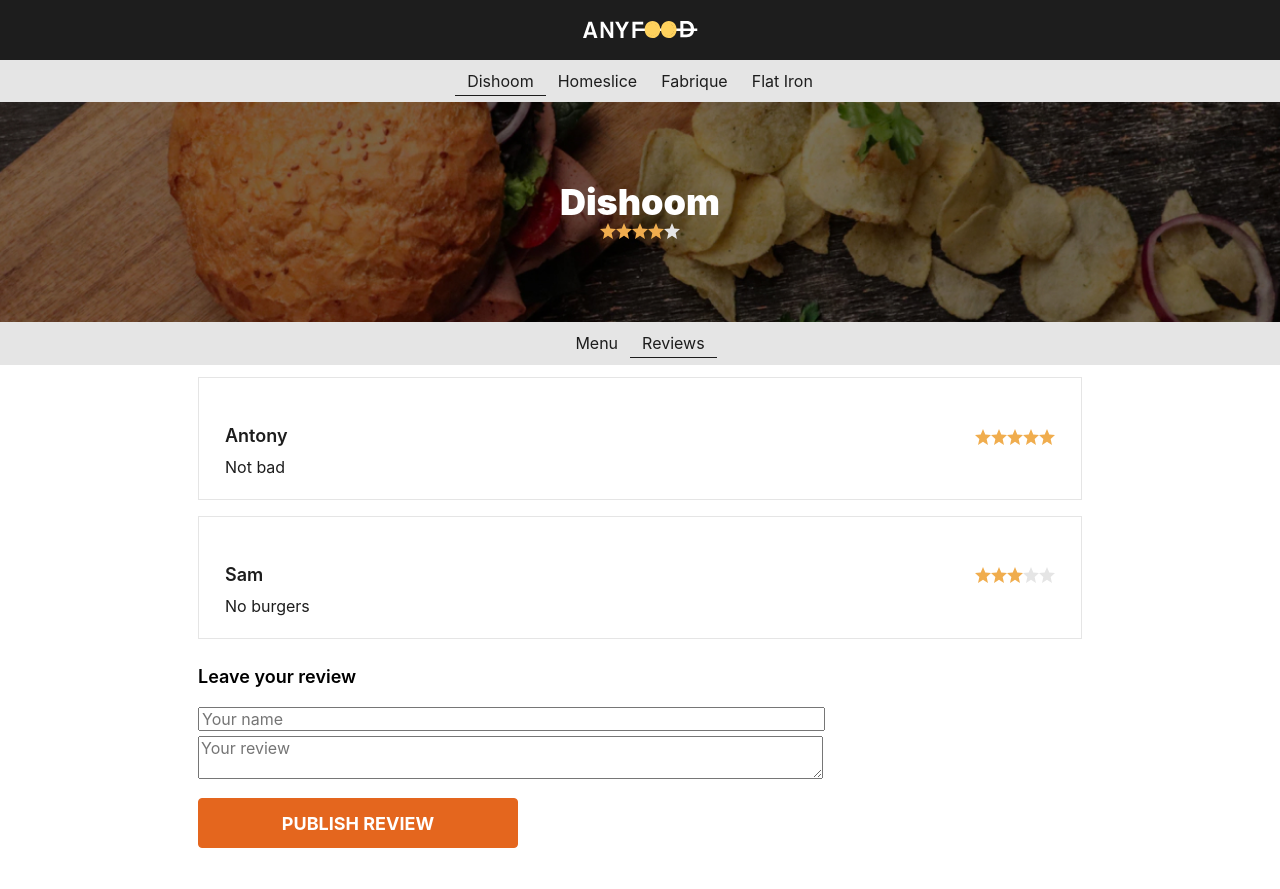
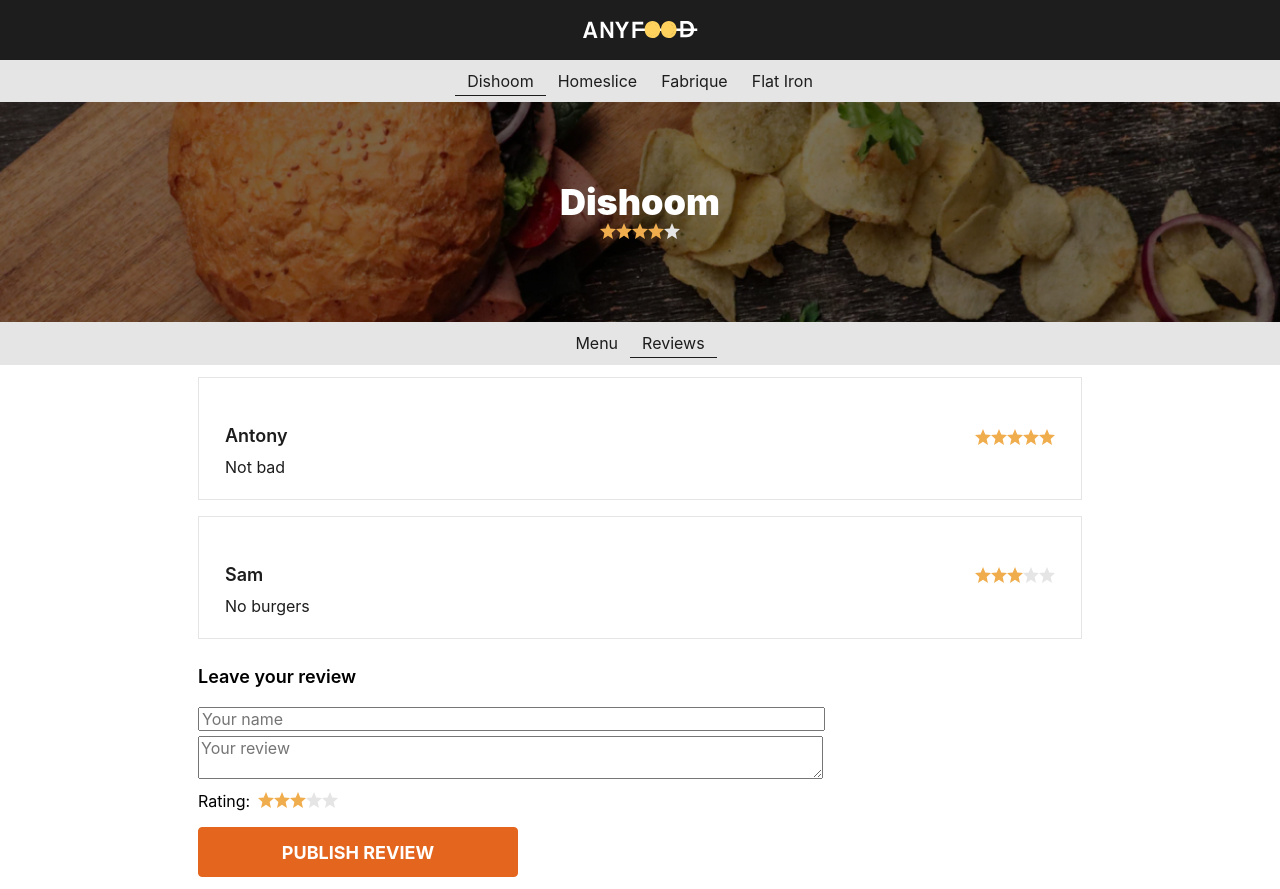
Before and after one commit to maxhasl/maxcafe, a React (Create React App) app: page / in a window 1280 px wide. Both pictures are taken after a click on the element "Reviews". Before the commit the page ends 860 px from the top, so only its background shows below. Built offline with nearby package versions, Linux system fonts and the light colour scheme.

Commit message:
fixed review form

```diff
--- a/src/components/reviews/review-form/review-form.js
+++ b/src/components/reviews/review-form/review-form.js
@@ -35,6 +35,12 @@
             {...handlers.text}
           />
         </div>
+        <div className={styles.rateWrap}>
+          <span>Rating: </span>
+          <span>
+            <Rate {...handlers.rating} />
+          </span>
+        </div>
         <div className={styles.publish}>
           <Button primary block>
             PUBLISH REVIEW
```
